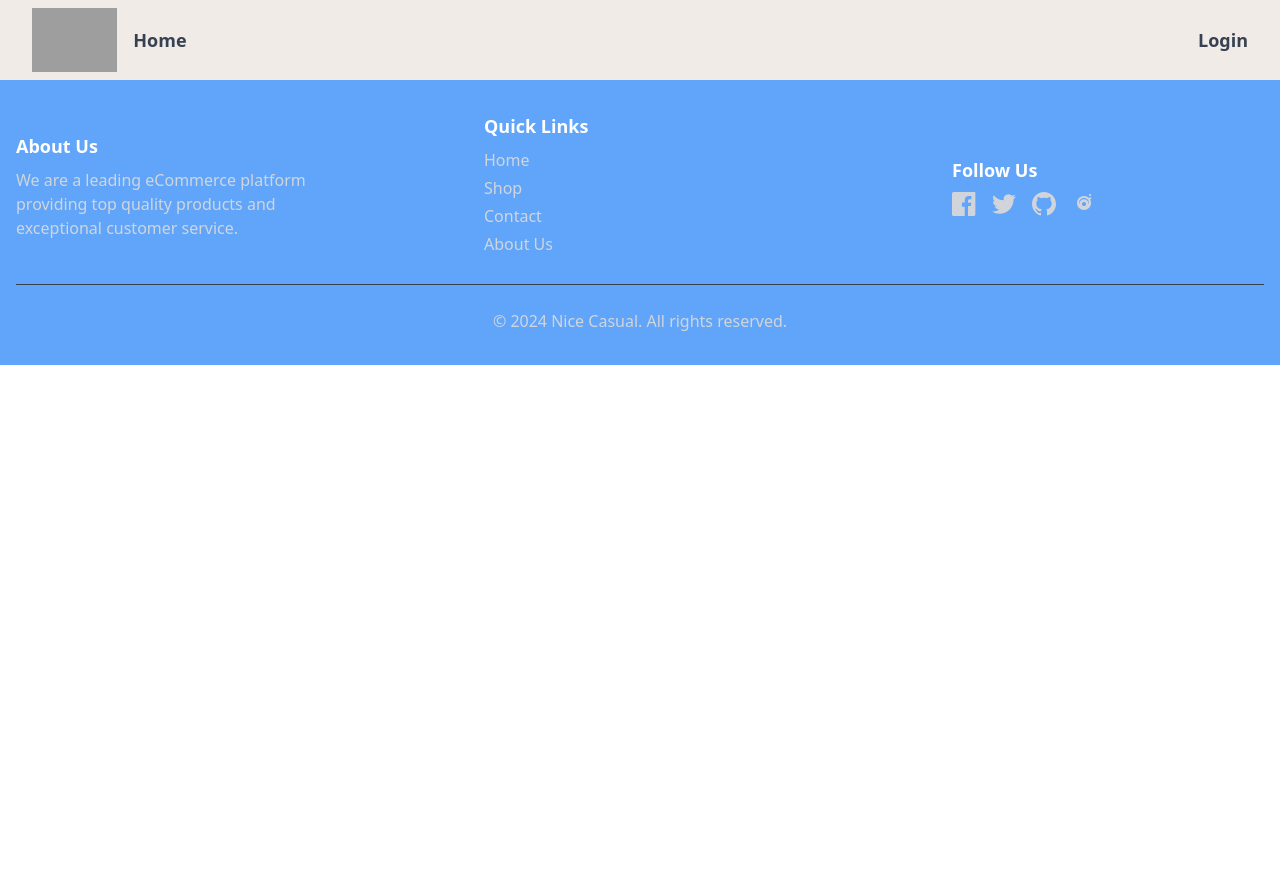
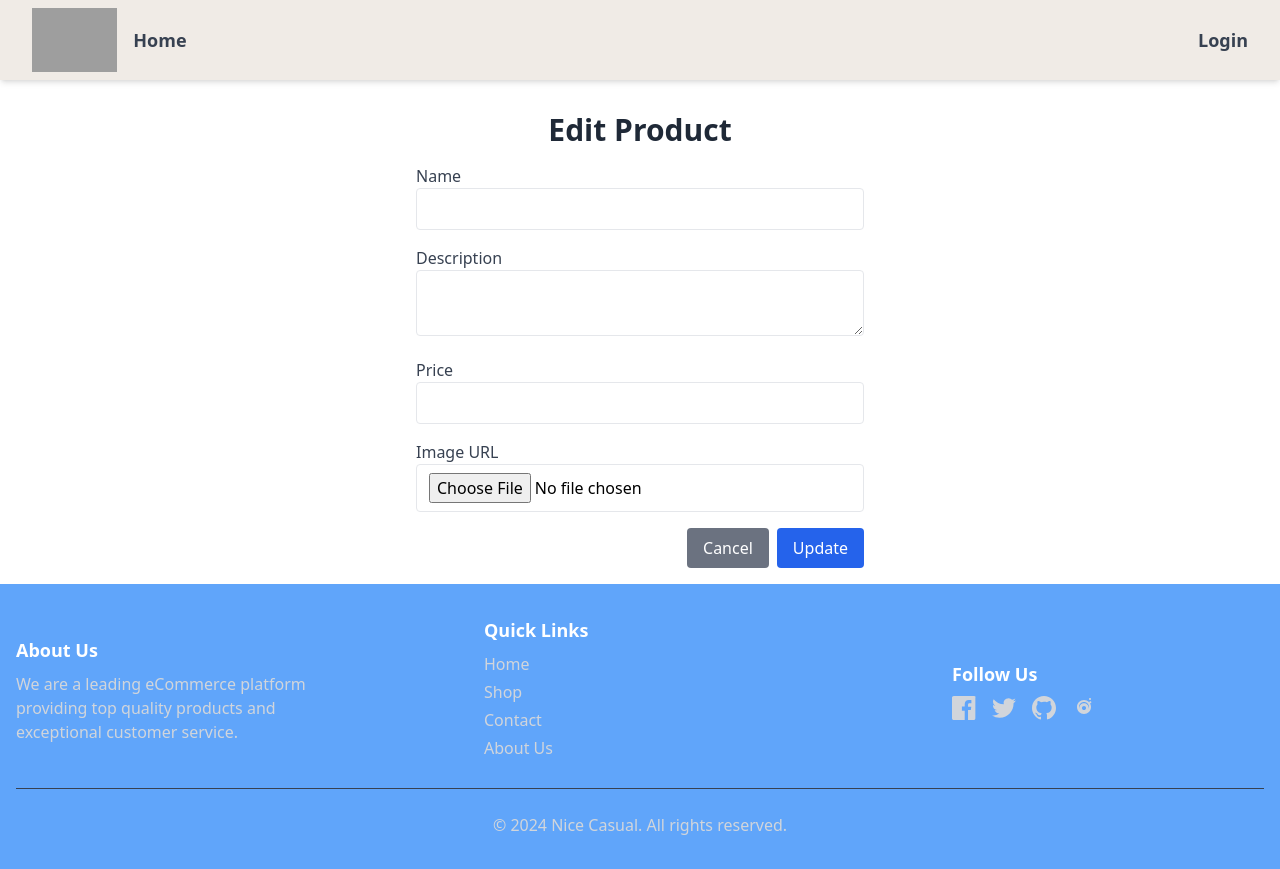
Before and after one commit to Mujahid-h/Nice-Casual-, a React (Create React App) app in the folder client/: page /products/edit/1 in a window 1280 px wide. Before the commit the page ends 800 px from the top, so only its background shows below. Built offline with nearby package versions, Linux system fonts and the light colour scheme; no server answers; grey boxes are pictures that could not be loaded; the HTML template or start-up script is replaced by a standard one.

Commit message:
edit product

```diff
--- a/client/src/App.js
+++ b/client/src/App.js
@@ -6,6 +6,7 @@ import HomePage from "./pages/HomePage";
 import Navbar from "./components/Navbar";
 import Footer from "./components/Footer";
 import AddProduct from "./components/AddProducts";
+import EditProduct from "./components/EditProduct";
 
 const App = () => {
   return (
@@ -17,6 +18,7 @@ const App = () => {
           <Route path="/login" element={<LoginPage />} />
           <Route path="/register" element={<RegisterPage />} />
           <Route path="/products/create" element={<AddProduct />} />
+          <Route path="/products/edit/:id" element={<EditProduct />} />
         </Routes>
         <Footer />
       </Router>
--- a/client/src/components/AdminPanel.jsx
+++ b/client/src/components/AdminPanel.jsx
@@ -1,3 +1,5 @@
+// src/pages/AdminPanel.js
+
 import React, { useEffect, useState } from "react";
 import { getProducts, deleteProduct } from "../api/productApi";
 import { getUsers, deleteUser } from "../api/userApi";
@@ -68,58 +70,88 @@ const AdminPanel = () => {
           Add Product
         </button>
       </div>
-      <div className="grid grid-cols-1 sm:grid-cols-2 md:grid-cols-3 lg:grid-cols-4 gap-6">
-        <div>
-          {products.length > 0 && (
-            <>
-              <h2 className="text-gray-800 font-bold mb-2">Products</h2>
+      <div className="grid grid-cols-1 lg:grid-cols-2 gap-8">
+        <div className="overflow-x-auto">
+          <h2 className="text-gray-800 font-bold mb-2 text-xl">Products</h2>
+          <table className="w-full bg-white border-collapse border border-gray-300">
+            <thead>
+              <tr className="bg-gray-100">
+                <th className="py-2 px-4 border text-center font-semibold">
+                  Image
+                </th>
+                <th className="py-2 px-4 border text-center font-semibold">
+                  Name
+                </th>
+                <th className="py-2 px-4 border text-center font-semibold">
+                  Actions
+                </th>
+              </tr>
+            </thead>
+            <tbody>
               {products.map((product) => (
-                <div
-                  key={product._id}
-                  className="mb-2 flex justify-between items-center"
-                >
-                  <span>{product.name}</span>
-                  <div>
+                <tr key={product._id} className="hover:bg-gray-50">
+                  <td className="py-2 px-4 flex justify-center border">
+                    <img
+                      src={product.image}
+                      alt={product.name}
+                      className="w-12 h-12 object-cover"
+                    />
+                  </td>
+                  <td className="py-2 text-center px-4 border">
+                    {product.name}
+                  </td>
+                  <td className="py-2 text-center px-4 border">
                     <button
-                      onClick={() =>
-                        console.log("Edit product functionality here")
-                      }
-                      className="bg-yellow-500 text-white px-2 py-1 rounded mr-2"
+                      onClick={() => navigate(`/products/edit/${product._id}`)}
+                      className="bg-yellow-500 text-white px-3 py-1 rounded mr-2 mb-1 hover:bg-yellow-600"
                     >
                       Edit
                     </button>
                     <button
                       onClick={() => handleDeleteProduct(product._id)}
-                      className="bg-red-500 text-white px-2 py-1 rounded"
+                      className="bg-red-500 text-white px-3 py-1 mt-1 rounded hover:bg-red-600"
                     >
                       Delete
                     </button>
-                  </div>
-                </div>
+                  </td>
+                </tr>
               ))}
-            </>
-          )}
+            </tbody>
+          </table>
         </div>
-        <div>
-          {users.length > 0 && (
-            <>
-              <h2 className="text-gray-800 font-bold mb-2">Users</h2>
+        <div className="overflow-x-auto">
+          <h2 className="text-gray-800 font-bold mb-2 text-xl">Users</h2>
+          <table className="w-full bg-white border-collapse border border-gray-300">
+            <thead>
+              <tr className="bg-gray-100">
+                <th className="py-2 px-4 border text-center font-semibold">
+                  Name
+                </th>
+                <th className="py-2 px-4 border text-center font-semibold">
+                  Email
+                </th>
+                <th className="py-2 px-4 border text-center font-semibold">
+                  Actions
+                </th>
+              </tr>
+            </thead>
+            <tbody>
               {users.map((user) => (
-                <div
-                  key={user._id}
-                  className="mb-2 flex justify-between items-center"
-                >
-                  <span>{user.name}</span>
-                  <button
-                    onClick={() => handleDeleteUser(user._id)}
-                    className="bg-red-500 text-white px-2 py-1 rounded"
-                  >
-                    Delete
-                  </button>
-                </div>
+                <tr key={user._id} className="hover:bg-gray-50">
+                  <td className="py-2 px-4 border">{user.name}</td>
+                  <td className="py-2 px-4 border">{user.email}</td>
+                  <td className="py-2 px-4 border">
+                    <button
+                      onClick={() => handleDeleteUser(user._id)}
+                      className="bg-red-500 text-white px-3 py-1 rounded hover:bg-red-600"
+                    >
+                      Delete
+                    </button>
+                  </td>
+                </tr>
               ))}
-            </>
-          )}
+            </tbody>
+          </table>
         </div>
       </div>
     </div>
--- a/client/src/components/EditProduct.jsx
+++ b/client/src/components/EditProduct.jsx
@@ -1,57 +1,106 @@
-// src/components/EditProduct.js
-import React, { useState } from "react";
-import { updateProduct } from "../api/productApi";
+import React, { useState, useEffect } from "react";
+import { useParams, useNavigate } from "react-router-dom";
+import { getProductById, updateProduct } from "../api/productApi";
+import { useSelector } from "react-redux";
 
-const EditProduct = ({ product, onProductUpdated }) => {
-  const [name, setName] = useState(product.name);
-  const [description, setDescription] = useState(product.description);
-  const [price, setPrice] = useState(product.price);
-  const [image, setImage] = useState(product.image);
+const EditProduct = () => {
+  const { id } = useParams();
+  const navigate = useNavigate();
+  const { userInfo } = useSelector((state) => state.user);
 
-  const handleSubmit = async (e) => {
-    e.preventDefault();
+  const [name, setName] = useState("");
+  const [description, setDescription] = useState("");
+  const [price, setPrice] = useState("");
+  const [image, setImage] = useState("");
+
+  useEffect(() => {
+    const fetchProduct = async () => {
       try {
+        const product = await getProductById(id);
+        setName(product.name);
+        setDescription(product.description);
+        setPrice(product.price);
+        setImage(product.image);
+      } catch (error) {
+        console.log(error);
+      }
+    };
+    fetchProduct();
+  }, [id]);
+
+  const handleImageChange = (e) => {
+    const file = e.target.files[0];
+    const reader = new FileReader();
+    reader.onloadend = () => {
+      setImage(reader.result);
+    };
+    reader.readAsDataURL(file);
+  };
+
+  const handleUpdateProduct = async () => {
     const updatedProduct = { name, description, price, image };
-      await updateProduct(product._id, updatedProduct);
-      onProductUpdated();
+    try {
+      await updateProduct(id, updatedProduct, userInfo.token);
+      navigate("/");
     } catch (error) {
       console.error("Error updating product:", error);
     }
   };
 
   return (
-    <div>
-      <h2>Edit Product</h2>
-      <form onSubmit={handleSubmit}>
+    <div className="container mx-auto p-4">
+      <h1 className="text-gray-800 text-center font-bold my-4 text-3xl">
+        Edit Product
+      </h1>
+      <form onSubmit={(e) => e.preventDefault()} className="max-w-md mx-auto">
+        <div className="mb-4">
+          <label className="block text-gray-700">Name</label>
           <input
             type="text"
-          placeholder="Name"
             value={name}
             onChange={(e) => setName(e.target.value)}
-          required
+            className="w-full px-3 py-2 border rounded"
           />
-        <input
-          type="text"
-          placeholder="Description"
+        </div>
+        <div className="mb-4">
+          <label className="block text-gray-700">Description</label>
+          <textarea
             value={description}
             onChange={(e) => setDescription(e.target.value)}
-          required
-        />
+            className="w-full px-3 py-2 border rounded"
+          ></textarea>
+        </div>
+        <div className="mb-4">
+          <label className="block text-gray-700">Price</label>
           <input
             type="number"
-          placeholder="Price"
             value={price}
             onChange={(e) => setPrice(e.target.value)}
-          required
+            className="w-full px-3 py-2 border rounded"
           />
+        </div>
+        <div className="mb-4">
+          <label className="block text-gray-700">Image URL</label>
           <input
-          type="text"
-          placeholder="Image URL"
-          value={image}
-          onChange={(e) => setImage(e.target.value)}
-          required
+            type="file"
+            onChange={handleImageChange}
+            className="w-full px-3 py-2 border rounded"
           />
-        <button type="submit">Update Product</button>
+        </div>
+        <div className="flex justify-end">
+          <button
+            onClick={() => navigate("/a")}
+            className="bg-gray-500 text-white px-4 py-2 rounded mr-2"
+          >
+            Cancel
+          </button>
+          <button
+            onClick={handleUpdateProduct}
+            className="bg-blue-600 text-white px-4 py-2 rounded hover:bg-blue-700 transition duration-300"
+          >
+            Update
+          </button>
+        </div>
       </form>
     </div>
   );
```
Lines whose indentation alone changed are shown as unchanged.
